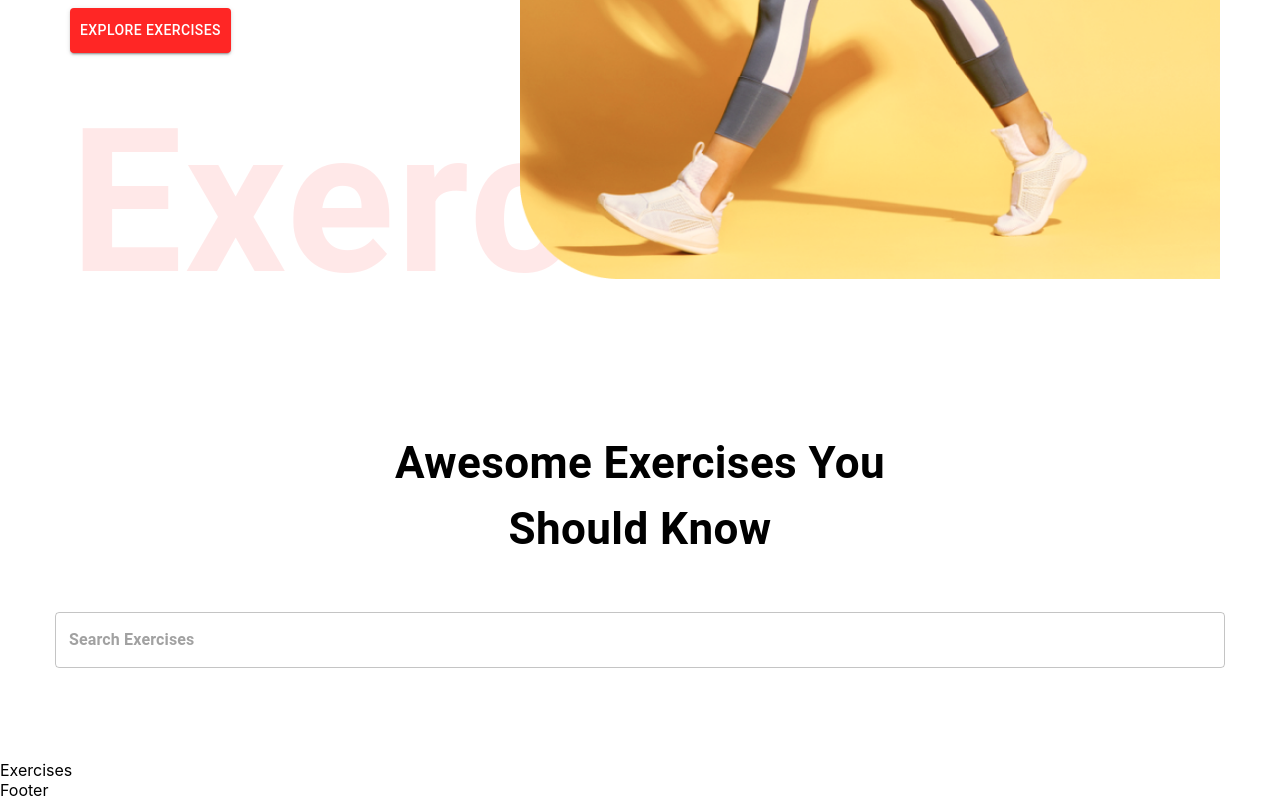
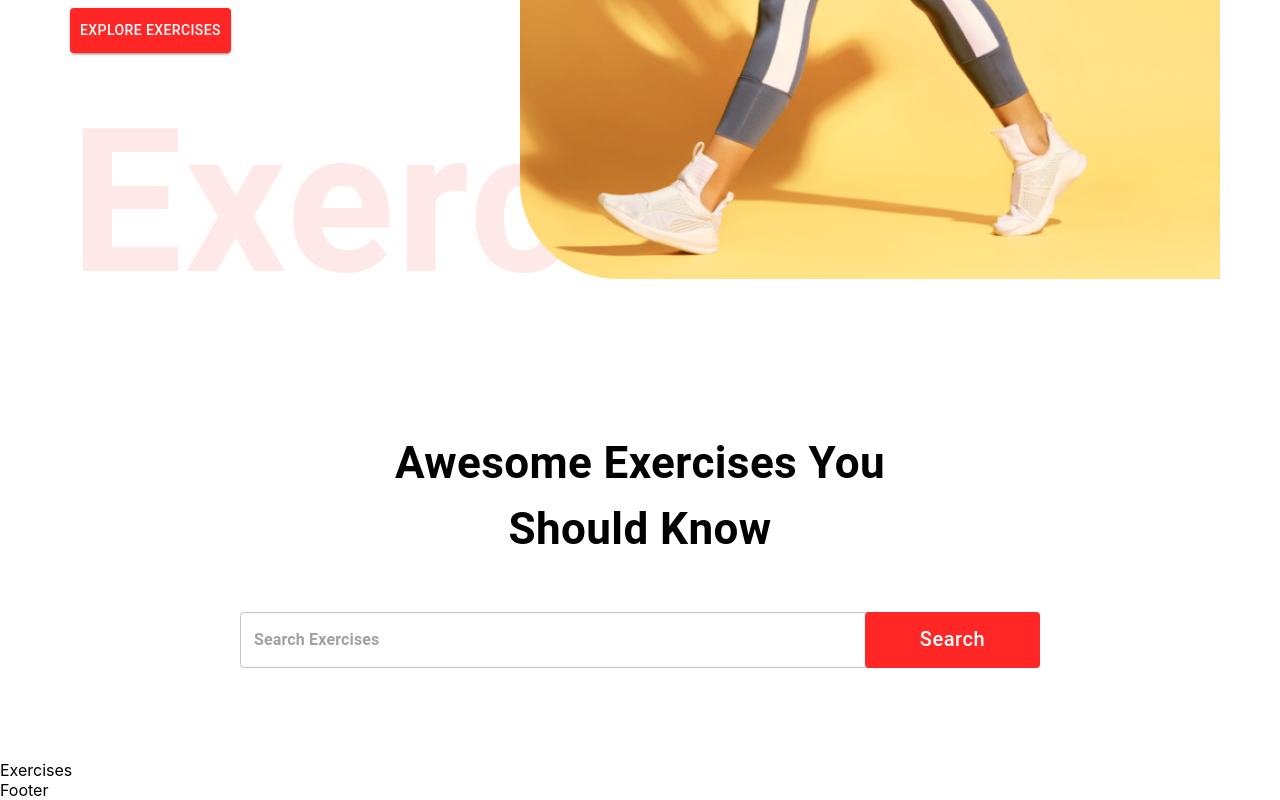
Before and after one commit to Ofir-Cohen-1/WorkouTime, a React (Create React App) app: page / in a window 1280 px wide. Shown: the part 587-1387 px from the top of the page. Built offline with nearby package versions, Linux system fonts and the light colour scheme.

Commit message:
Updated search textfield and button at Home page

```diff
--- /dev/null
+++ b/src/components/SearchExercises/SearchExercises.css
@@ -0,0 +1,4 @@
+.search-btn:hover {
+    color: #FF2625 !important;
+    border: 1px solid #FF2625 !important;
+  }
--- a/src/components/SearchExercises/SearchExercises.js
+++ b/src/components/SearchExercises/SearchExercises.js
@@ -1,5 +1,6 @@
 import React, { useState, useEffect } from "react";
 import { Box, Stack, Typography, Button, TextField } from "@mui/material";
+import "./SearchExercises.css";
 
 const SearchExercises = () => {
   return (
@@ -18,8 +19,9 @@
         <TextField
           sx={{
             input: { fontWeight: "700", border: "none", borderRadius: "4px" },
-            width: { lg: "1170px", xs: "350px" },
-            backgroundColor: "#fff", borderRadius: "40px"
+            width: { lg: "800px", xs: "350px" },
+            backgroundColor: "#fff",
+            borderRadius: "40px",
           }}
           height="76px"
           value=""
@@ -27,6 +29,21 @@
           placeholder="Search Exercises"
           type="text"
         />
+        <Button
+          className="search-btn"
+          sx={{
+            bgcolor: "#FF2625",
+            color: "#fff",
+            textTransform: "none",
+            width: { lg: "175px", xs: "80px" },
+            fontSize: { lg: "20px", xs: "14px" },
+            height: "56px",
+            position: "absolute",
+            right: "0",
+          }}
+        >
+          Search
+        </Button>
       </Box>
     </Stack>
   );
```
